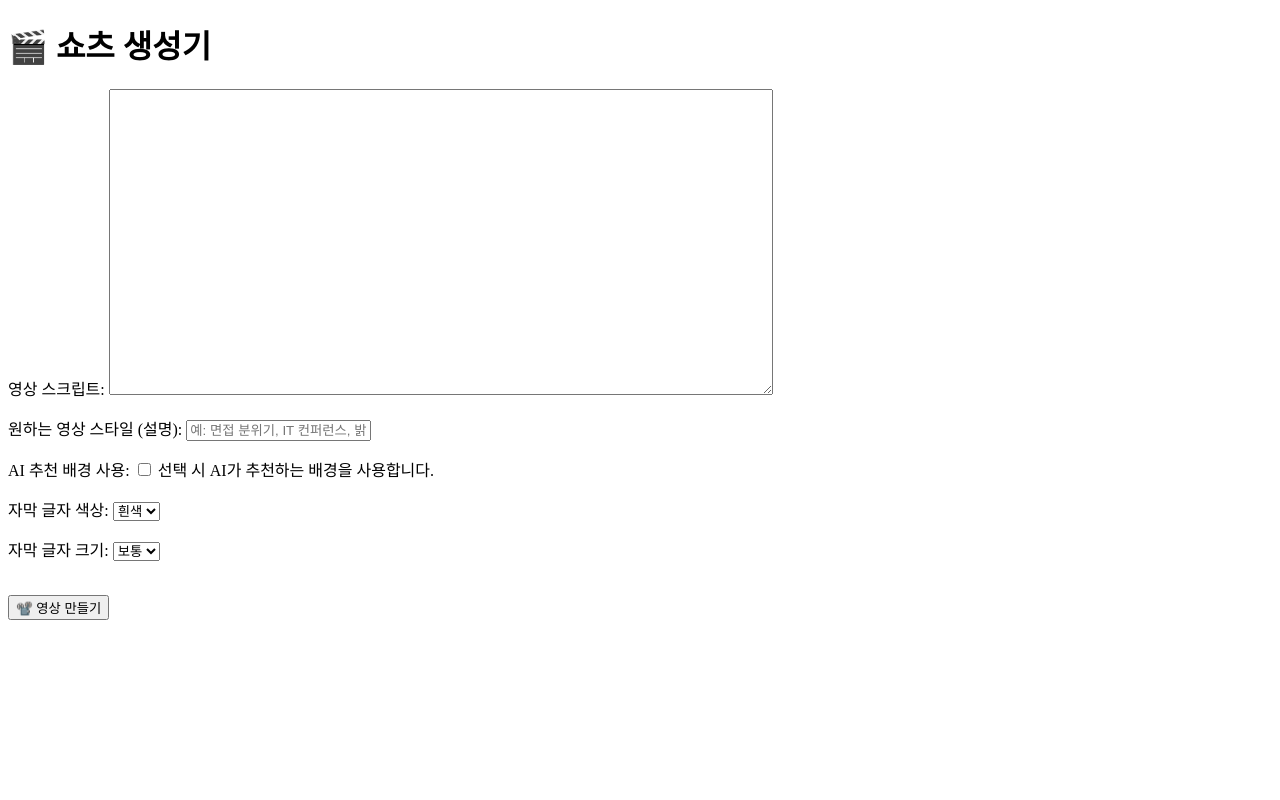
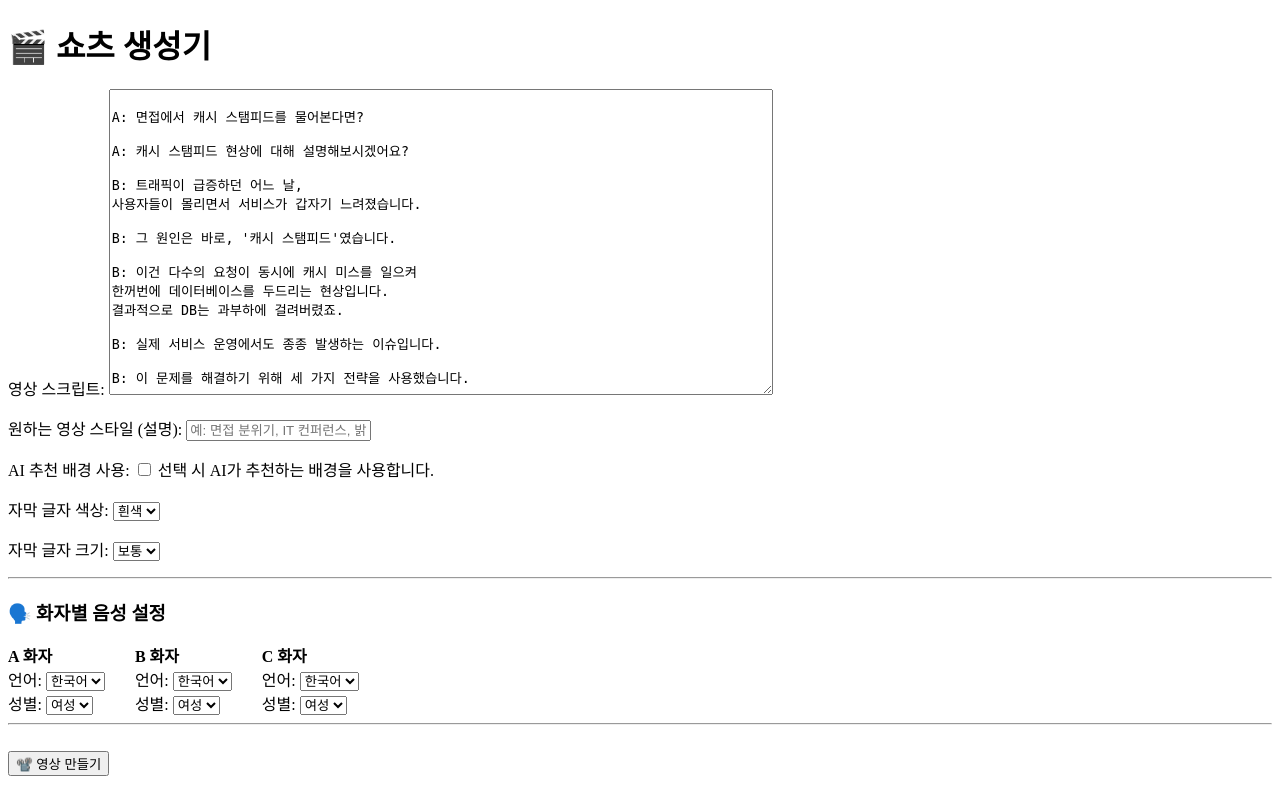
Before and after one commit to nicednjsdud/shorts-automation, a Django app: page / in a window 1280 px wide. Run offline with Django 5.2, Linux system fonts and the light colour scheme.

Commit message:
feat: 여러 음성 기능 추가
A: , B:
별로 남성, 여성 선택가능

Google cloud tts 연결예정

```diff
--- a/shortsapp/forms.py
+++ b/shortsapp/forms.py
@@ -4,10 +4,51 @@ from django import forms
 # 이 폼은 사용자가 영상 스크립트와 스타일을 입력할 수 있도록 합니다.
 # # 스크립트는 화자별로 "화자: 대사" 형태로 입력되어야 하며,
 # 스타일은 영상의 분위기나 톤을 설명하는 선택적 필드입니다.
+
+
 class TextInputForm(forms.Form):
     script = forms.CharField(
         widget=forms.Textarea(attrs={'rows': 20, 'cols': 80}),
-        label='영상 스크립트'
+        label='영상 스크립트',
+        initial="""
+A: 면접에서 캐시 스탬피드를 물어본다면?
+
+A: 캐시 스탬피드 현상에 대해 설명해보시겠어요?
+
+B: 트래픽이 급증하던 어느 날,
+사용자들이 몰리면서 서비스가 갑자기 느려졌습니다.
+
+B: 그 원인은 바로, '캐시 스탬피드'였습니다.
+
+B: 이건 다수의 요청이 동시에 캐시 미스를 일으켜
+한꺼번에 데이터베이스를 두드리는 현상입니다.
+결과적으로 DB는 과부하에 걸려버렸죠.
+
+B: 실제 서비스 운영에서도 종종 발생하는 이슈입니다.
+
+B: 이 문제를 해결하기 위해 세 가지 전략을 사용했습니다.
+
+B: 첫째, Locking.
+하나의 요청만 DB에 접근하고,
+나머지는 캐시가 갱신될 때까지 대기합니다.
+
+B: 둘째, 백그라운드 갱신.
+캐시 만료 전에 주기적으로 데이터를 미리 채워놓는 방식입니다.
+
+B: 셋째, 확률적 조기 갱신.
+만료 직전의 일부 요청이
+새로운 데이터를 갱신하도록 유도합니다.
+
+B: 이러한 전략 덕분에
+캐시가 만료되더라도 DB는 더 이상 부담을 느끼지 않습니다.
+서비스 속도도 안정적으로 유지되었죠.
+
+B: 면접에서는 단순히 개념만 설명하기보다,
+실제로 왜 그 전략을 택했는지 말할 수 있어야 합니다.
+
+B: 실무형 답변, 캐시 스탬피드로 자신 있게 어필해보세요.
+"""
+
     )
     style_prompt = forms.CharField(
         widget=forms.TextInput(attrs={'placeholder': '예: 면접 분위기, IT 컨퍼런스, 밝고 캐주얼한 느낌'}),
--- a/shortsapp/templates/index.html
+++ b/shortsapp/templates/index.html
@@ -11,17 +11,33 @@
         {% csrf_token %}
         {{ form.as_p }}
 
-        {% if background_suggestions %}
-            <h3>🎞️ 추천 배경 선택</h3>
-            <div style="display: flex; gap: 10px;">
-                {% for bg in background_suggestions %}
-                    <label>
-                        <input type="radio" name="selected_background" value="{{ bg }}">
-                        <img src="/static/backgrounds/{{ bg }}" width="200">
-                    </label>
-                {% endfor %}
+        <hr>
+
+        <!-- 🗣️ 화자별 음성 설정 -->
+        <h3>🗣️ 화자별 음성 설정</h3>
+        <div style="display: flex; gap: 30px;">
+            {% for speaker in "ABC" %}
+            <div>
+                <strong>{{ speaker }} 화자</strong><br>
+                <label>언어:
+                    <select name="lang_{{ speaker }}">
+                        <option value="ko">한국어</option>
+                        <option value="en">영어</option>
+                    </select>
+                </label><br>
+                <label>성별:
+                    <select name="gender_{{ speaker }}">
+                        <option value="female">여성</option>
+                        <option value="male">남성</option>
+                    </select>
+                </label>
             </div>
-        {% endif %}
+            {% endfor %}
+        </div>
+
+        <hr>
+
+
 
         <br>
         <button type="submit">📽️ 영상 만들기</button>
@@ -32,12 +48,5 @@
         <h2>✅ 영상이 완성되었습니다!</h2>
         <video src="{{ video_path }}" controls width="360"></video>
     {% endif %}
-
-    {% for bg in background_suggestions %}
-        <label>
-            <input type="radio" name="selected_background" value="{{ bg }}">
-
-        </label>
-    {% endfor %}
 </body>
 </html>
--- a/shortsapp/views.py
+++ b/shortsapp/views.py
@@ -1,6 +1,6 @@
 from django.shortcuts import render
 from .forms import TextInputForm
-from .services.generator import process_script
+from .services.generator.processor import process_script
 from .services.image_fetcher import fetch_unsplash_images
 from shortsapp.services.translator import translate_to_english
 import os
@@ -21,6 +21,17 @@ def index(request):
             # 📸 배경 이미지 경로 지정
             image_paths = os.path.join('media', 'bg.jpg')
 
+            # 화자 설정 수집
+            speaker_settings = {}
+            for speaker in ['A', 'B', 'C']:
+                gender = request.POST.get(f"gender_{speaker}")
+                lang = request.POST.get(f"lang_{speaker}")
+                if gender and lang:
+                    speaker_settings[speaker] = {
+                        "gender": gender,
+                        "lang": lang
+                    }
+
             if ai_background:
                  # ✅ 스타일 프롬프트를 영어로 번역
                 style_prompt_en = translate_to_english(style_prompt)
@@ -32,7 +43,13 @@ def index(request):
                 pass  # 사용자가 직접 업로드한 이미지를 처리하려면 여기에 넣기
 
             # 🎥 영상 생성 실행
-            video_path = process_script(script, image_paths, font_color, font_size)
+            video_path = process_script(
+                script,
+                image_paths,
+                font_color,
+                font_size,
+                speaker_settings=speaker_settings
+            )
 
     return render(request, 'index.html', {
         'form': form,
```
Also changed, not shown: shortsapp/services/generator/processor.py (+33 -27 lines).
